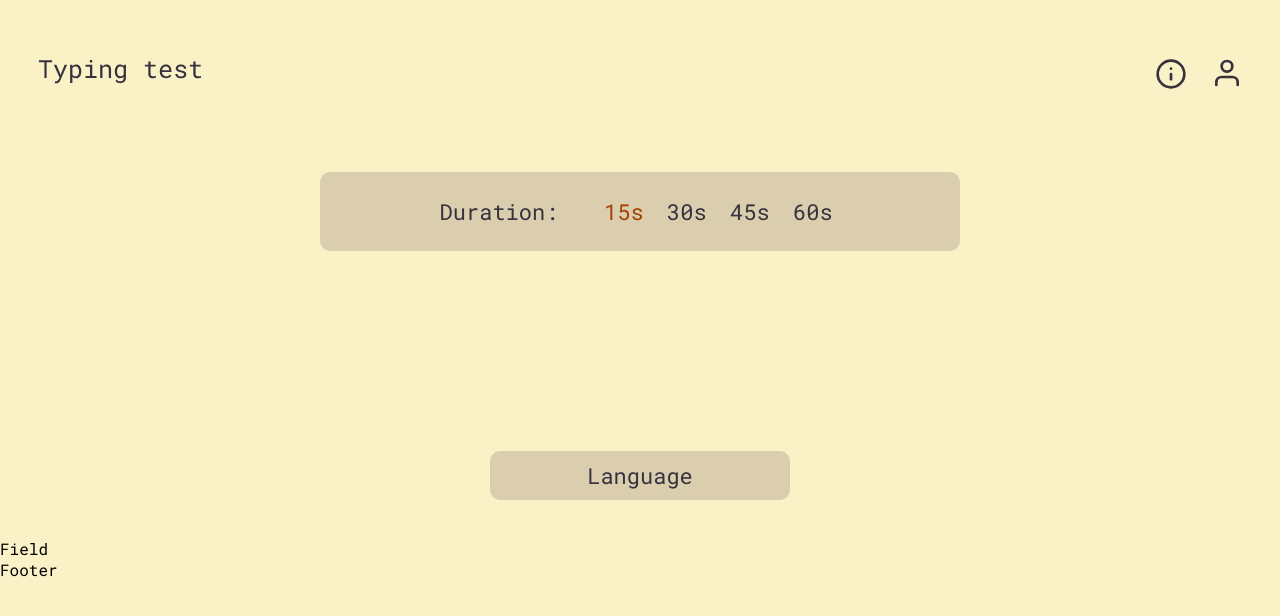
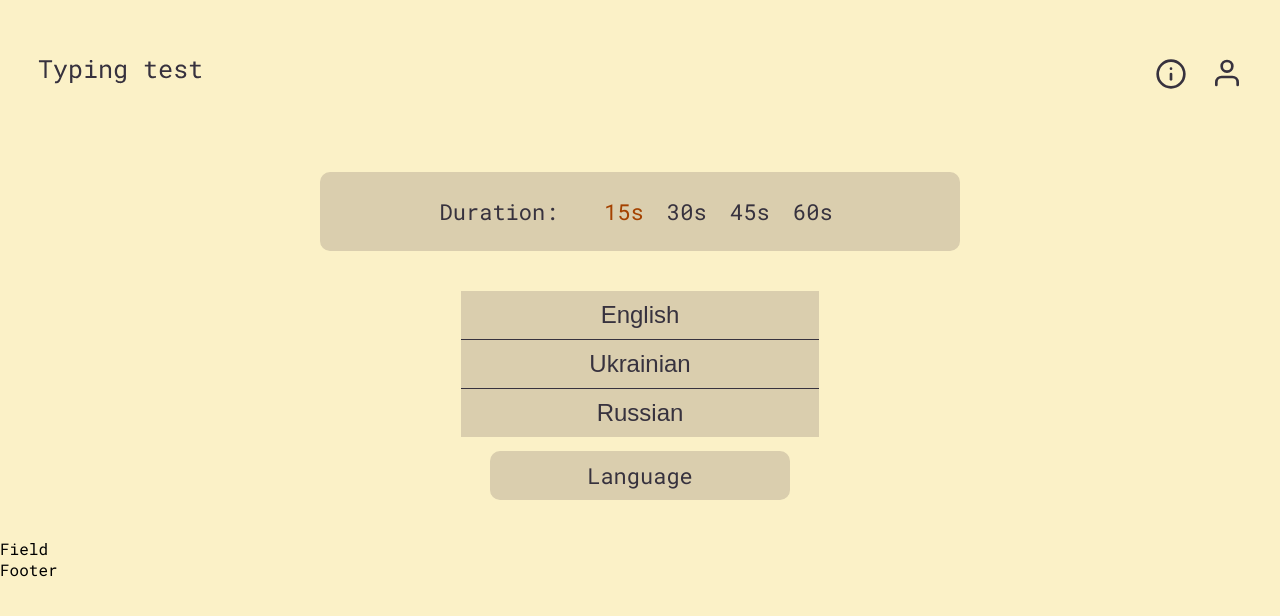
Before and after one commit to lisnyaknikita/nlTyping, a Next.js app: page / in a window 1280 px wide. Shown: the top 616 px of the page. Built offline with nearby package versions, Linux system fonts and the light colour scheme.

Commit message:
Created a language popup

```diff
--- a/src/components/main/language/Language.module.scss
+++ b/src/components/main/language/Language.module.scss
@@ -4,6 +4,7 @@
   margin-bottom: 38px;
   display: flex;
   justify-content: center;
+  position: relative;
 }
 
 .languageBtn {
--- a/src/components/main/language/Language.tsx
+++ b/src/components/main/language/Language.tsx
@@ -1,11 +1,18 @@
-import { FC } from 'react';
+'use client';
+
+import { FC, useState } from 'react';
 
 import classes from './Language.module.scss';
 
+import LanguagePopUp from './language-popup/LanguagePopUp';
+
 const Language: FC = () => {
+  const [isPopUpOpen, setIsPopUpOpen] = useState(true);
+
   return (
     <div className={classes.language}>
       <button className={classes.languageBtn}>Language</button>
+      <LanguagePopUp isPopUpOpen={isPopUpOpen} />
     </div>
   );
 };
--- /dev/null
+++ b/src/components/main/language/language-popup/LanguagePopUp.module.scss
@@ -0,0 +1,30 @@
+@import '@/assets/styles/variables.scss';
+
+.languagePopUp {
+  position: absolute;
+  top: -160px;
+  left: 50%;
+  transform: translateX(-50%);
+  width: 358px;
+  height: 146px;
+}
+
+.languageList {
+  list-style: none;
+}
+
+.languageItem {
+  &:not(:last-child) {
+    border-bottom: 1px solid $blackColorLight;
+  }
+}
+
+.languageButton {
+  padding: 10px 0;
+  width: 100%;
+  font-size: 24px;
+  color: $blackColorLight;
+  background-color: $secondaryLight;
+  border: none;
+  cursor: pointer;
+}
--- /dev/null
+++ b/src/components/main/language/language-popup/LanguagePopUp.tsx
@@ -0,0 +1,27 @@
+import { FC } from 'react';
+
+import classes from './LanguagePopUp.module.scss';
+import { languages } from './languages';
+import clsx from 'clsx';
+
+interface ILanguagePopUpProps {
+  isPopUpOpen: boolean;
+}
+
+const LanguagePopUp: FC<ILanguagePopUpProps> = ({ isPopUpOpen }) => {
+  return (
+    <div className={clsx(classes.languagePopUp, isPopUpOpen && 'open')}>
+      <ul className={classes.languageList}>
+        {languages.map((language) => (
+          <li className={classes.languageItem} key={language.id}>
+            <button type='button' className={classes.languageButton}>
+              {language.language}
+            </button>
+          </li>
+        ))}
+      </ul>
+    </div>
+  );
+};
+
+export default LanguagePopUp;
--- /dev/null
+++ b/src/components/main/language/language-popup/languages.ts
@@ -0,0 +1,10 @@
+type TypeLanguage = {
+  id: number;
+  language: string;
+};
+
+export const languages: TypeLanguage[] = [
+  { id: 1, language: 'English' },
+  { id: 2, language: 'Ukrainian' },
+  { id: 3, language: 'Russian' },
+];
```
